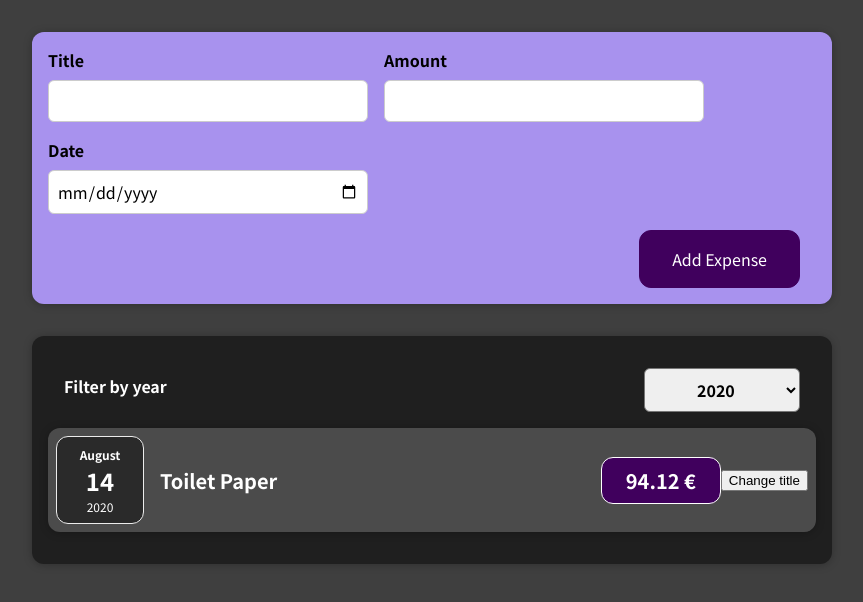
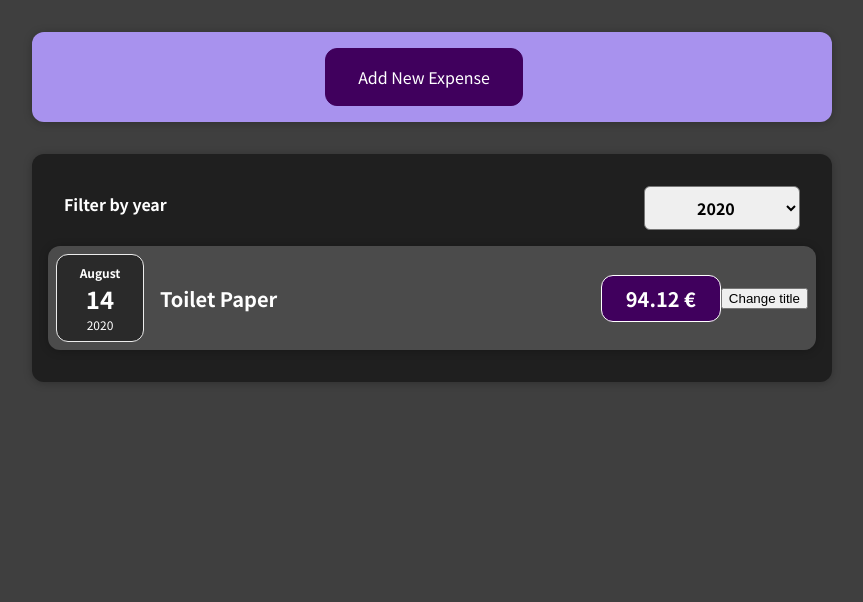
Before and after one commit to willl-8523/React-starting-setup, a React (Create React App) app: page / in a window 1280 px wide. Shown: the top 602 px of the page, without its empty margins (208-1071 px from the left). Built offline with nearby package versions, Linux system fonts and the light colour scheme.

Commit message:
Add a conditional form

```diff
--- a/src/components/NewExpense/ExpenseForm.js
+++ b/src/components/NewExpense/ExpenseForm.js
@@ -21,7 +21,7 @@
     // })
   };
   const amountChangeHandler = (e) => {
-    setEnteredAmount(e.target.value)
+    setEnteredAmount(e.target.value);
     // setUserInput({ ...userInput, enteredAmount: e.target.value });
 
     // setUserInput((prevState) => {
@@ -29,7 +29,7 @@
     // });
   };
   const dateChangeHandler = (e) => {
-    setEnteredDate(e.target.value)
+    setEnteredDate(e.target.value);
     // setUserInput({ ...userInput, enteredDate: e.target.value });
 
     // setUserInput((prevState) => {
@@ -43,15 +43,15 @@
     const expenseData = {
       title: entreredTitle,
       amount: enteredAmount,
-        date: new Date(enteredDate)
-    }
+      date: new Date(enteredDate),
+    };
 
     // Executer notre evenement qu'on a construit dans le composant NewExpense
     props.onSaveExpenseData(expenseData);
-    setEnteredTitle('')
-    setEnteredAmount('')
-    setEnteredDate('')
-  }
+    setEnteredTitle('');
+    setEnteredAmount('');
+    setEnteredDate('');
+  };
 
   return (
     <form onSubmit={submitHandler}>
@@ -86,6 +86,7 @@
         </div>
       </div>
       <div className="new-expense__actions">
+        <button type="button" onClick={props.onCancel}>Cancel</button>
         <button type="submit">Add Expense</button>
       </div>
     </form>
--- a/src/components/NewExpense/NewExpense.js
+++ b/src/components/NewExpense/NewExpense.js
@@ -1,19 +1,39 @@
-import React from 'react';
+import React, { useState } from 'react';
 import './NewExpense.css';
 import ExpenseForm from './ExpenseForm';
 
 const NewExpense = (props) => {
+  const [isEditing, setIsEditing] = useState(false);
+
   // On executera cet evenement dans le composant enfant (ExpenseForm)
   const saveExpenseDataHandler = (enteredExpenseData) => {
     const expenseData = { ...enteredExpenseData, id: Math.random().toString() };
-    console.log("In newExpense", expenseData);
+    // console.log('In newExpense', expenseData);
     props.onAddExpense(expenseData);
+
+    setIsEditing(false);
+  };
+
+  const startEditingHandler = () => {
+    setIsEditing(true);
+  };
+
+  const stopEditingHandler = () => {
+    setIsEditing(false);
   };
 
   return (
     <div className="new-expense">
+      {!isEditing && (
+        <button onClick={startEditingHandler}>Add New Expense</button>
+      )}
       {/* onSaveExpenseData => notre evenement personalisé */}
-      <ExpenseForm onSaveExpenseData={saveExpenseDataHandler} />
+      {isEditing && (
+        <ExpenseForm
+          onSaveExpenseData={saveExpenseDataHandler}
+          onCancel={stopEditingHandler}
+        />
+      )}
     </div>
   );
 };
```
Lines whose indentation alone changed are shown as unchanged.
